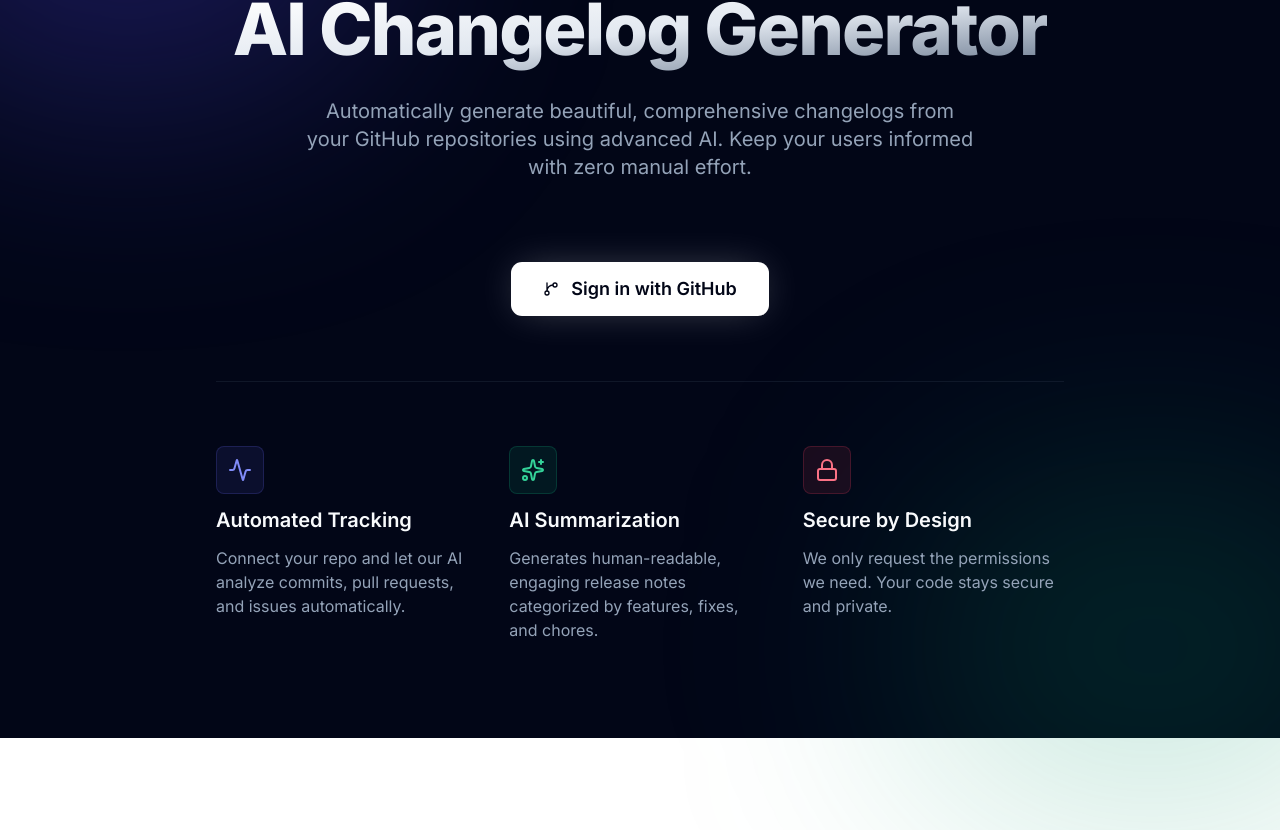
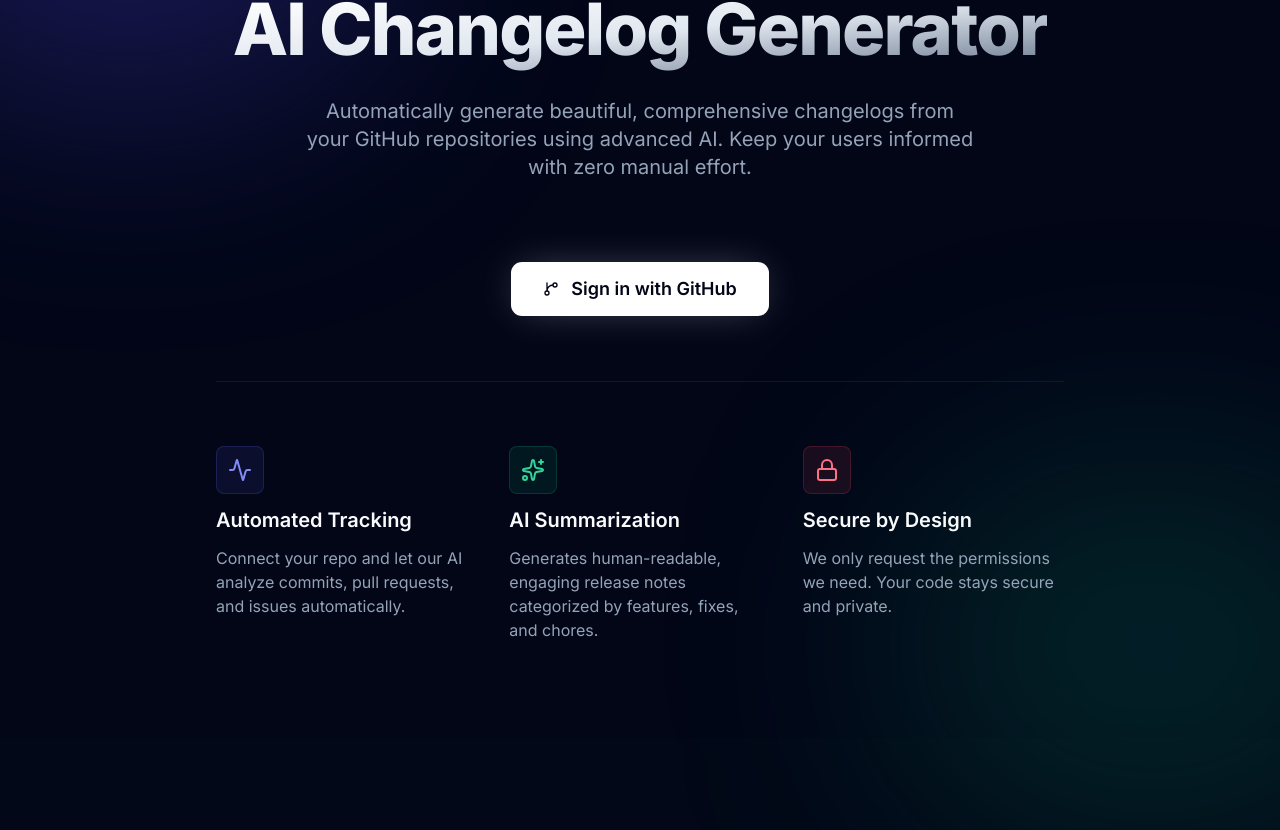
Before and after one commit to Neelesh-cell/Logify, a Next.js app: page / in a window 1280 px wide. Shown: the part 181-1011 px from the top of the page. Built offline with nearby package versions, Linux system fonts and the light colour scheme.

Commit message:
style: enforce dark mode on html to fix white background gaps

```diff
--- a/app/layout.tsx
+++ b/app/layout.tsx
@@ -15,7 +15,7 @@ export default function RootLayout({
   children: React.ReactNode
 }) {
   return (
-    <html lang="en">
+    <html lang="en" className="dark">
       <body className={inter.className}>{children}</body>
     </html>
   )
```
